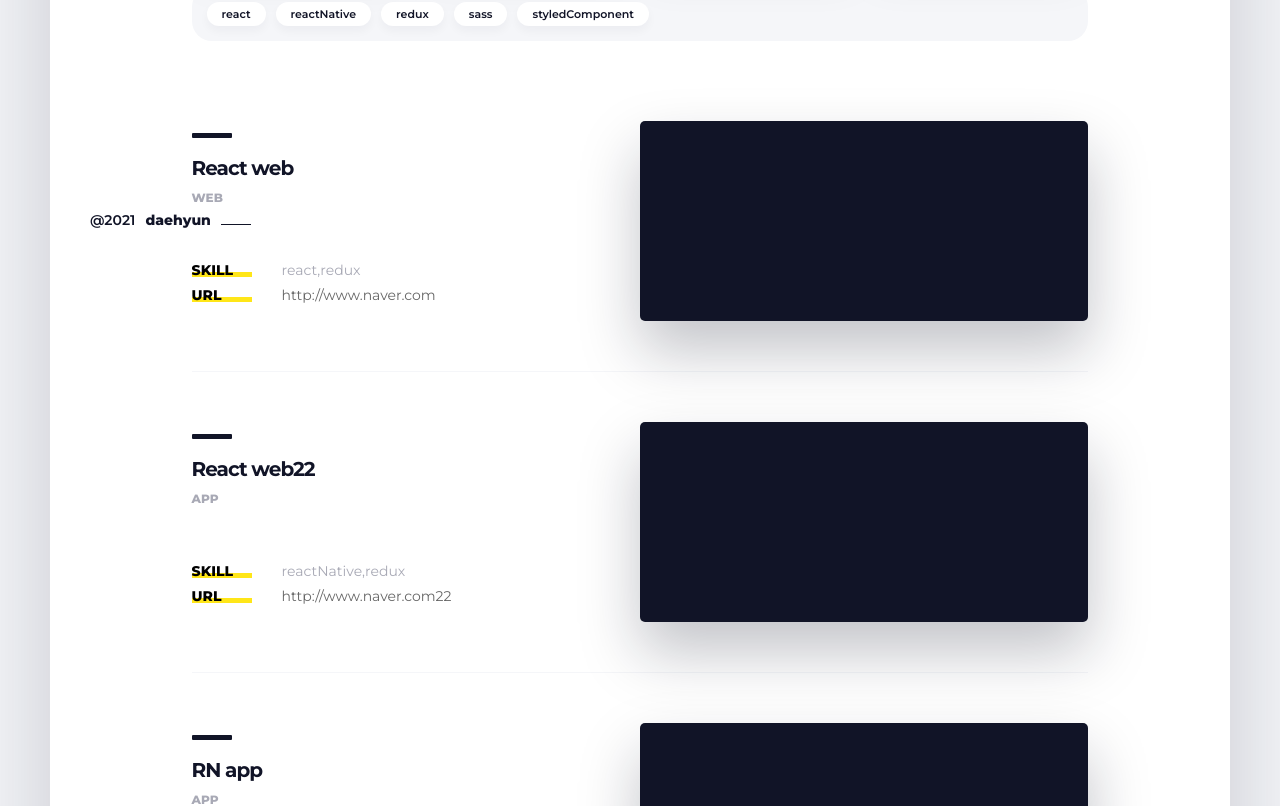
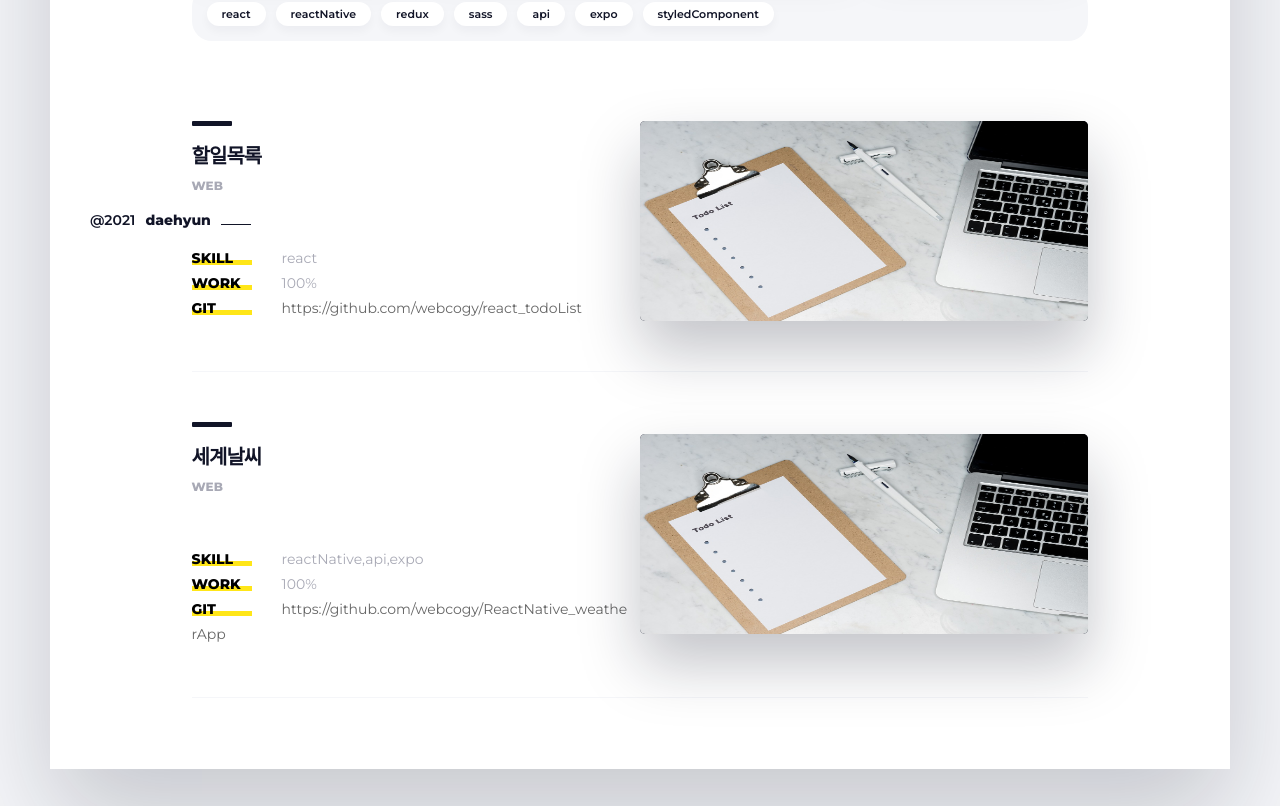
Before and after one commit to webcogy/devPortfolio, a React (Create React App) app: page / in a window 1280 px wide. Shown: the part 480-1286 px from the top of the page. Built offline with nearby package versions, Linux system fonts and the light colour scheme.

Commit message:
add : json

```diff
--- a/src/components/List.js
+++ b/src/components/List.js
@@ -26,14 +26,20 @@ function List({ list }) {
                                             </span>
                                         </li>
                                         <li>
-                                            <strong><mark>URL</mark></strong>
-                                            <span><a href={item.url} target="_blank">{item.url}</a></span>
+                                            <strong><mark>WORK</mark></strong>
+                                            <span>100%</span>
+                                        </li>
+                                        <li>
+                                            <strong><mark>GIT</mark></strong>
+                                            <span><a href={item.git} target="_blank">{item.git}</a></span>
                                         </li>
                                     </ul>
                                 </div>
                                 <div className="cpl_pic">
+                                    <img src={`../frontendPortfolio/images/${item.image}`} className="view_img" />
                                     <div className="cplp_info">
-                                        <a href={item.url} target="_blank"></a>
+                                        <a href={item.viewUrl} target="_blank">
+                                        </a>
                                         <strong>VIEW</strong>
                                     </div>
                                 </div>
--- a/src/json/list.json
+++ b/src/json/list.json
@@ -1,100 +1,20 @@
 [
   {
-    "title": "React web",
-    "name": "image",
-    "url": "http://www.naver.com",
+    "title": "할일목록",
+    "image": "todolist.jpg",
+    "git": "https://github.com/webcogy/react_todoList",
+    "viewUrl": "https://webcogy.github.io/react_todoList/",
+    "work": "100%",
     "kind1": "WEB",
-    "kind2": ["react", "redux"]
+    "kind2": ["react"]
   },
   {
-    "title": "React web22",
-    "name": "image22",
-    "url": "http://www.naver.com22",
-    "kind1": "APP",
-    "kind2": ["reactNative", "redux"]
-  },
-  {
-    "title": "RN app",
-    "name": "image",
-    "url": "http://www.naver.com",
-    "kind1": "APP",
-    "kind2": ["reactNative", "redux"]
-  },
-  {
-    "title": "react web2",
-    "name": "image",
-    "url": "http://www.naver.com",
-    "kind1": "APP",
-    "kind2": ["reactNative", "sass"]
-  },
-  {
-    "title": "React web",
-    "name": "image",
-    "url": "http://www.naver.com",
+    "title": "세계날씨",
+    "image": "todolist.jpg",
+    "git": "https://github.com/webcogy/ReactNative_weatherApp",
+    "viewUrl": "https://webcogy.github.io/react_todoList/",
+    "work": "100%",
     "kind1": "WEB",
-    "kind2": ["react", "redux"]
-  },
-  {
-    "title": "React web22",
-    "name": "image22",
-    "url": "http://www.naver.com22",
-    "kind1": "APP",
-    "kind2": ["reactNative", "redux"]
-  },
-  {
-    "title": "RN app",
-    "name": "image",
-    "url": "http://www.naver.com",
-    "kind1": "APP",
-    "kind2": ["reactNative", "redux"]
-  },
-  {
-    "title": "react web2",
-    "name": "image",
-    "url": "http://www.naver.com",
-    "kind1": "APP",
-    "kind2": ["reactNative", "sass"]
-  },
-  {
-    "title": "React web",
-    "name": "image",
-    "url": "http://www.naver.com",
-    "kind1": "WEB",
-    "kind2": ["react", "redux"]
-  },
-  {
-    "title": "React web22",
-    "name": "image22",
-    "url": "http://www.naver.com22",
-    "kind1": "APP",
-    "kind2": ["reactNative", "redux"]
-  },
-  {
-    "title": "RN app",
-    "name": "image",
-    "url": "http://www.naver.com",
-    "kind1": "APP",
-    "kind2": ["reactNative", "redux"]
-  },
-  {
-    "title": "react web2",
-    "name": "image",
-    "url": "http://www.naver.com",
-    "kind1": "APP",
-    "kind2": ["reactNative", "sass"]
-  },
-  {
-    "title": "react web222222",
-    "name": "image",
-    "url": "http://www.naver.com",
-    "kind1": "APP",
-    "kind2": ["reactNative", "sass"]
-  },
-  {
-    "title": "react web222222222222222",
-    "name": "image",
-    "url": "http://www.naver.com12",
-    "kind1": "APP",
-    "kind2": ["reactNative", "sass"]
+    "kind2": ["reactNative", "api", "expo"]
   }
 ]
--- a/src/redux/states.js
+++ b/src/redux/states.js
@@ -3,7 +3,7 @@ const listState = {
     list_kind1:[],  // LIST ALL, WEB, APP, HYBRID
     list_kind2:[],  // LIST ...ETC skill kinds
     kind1:['ALL', 'WEB', 'APP', 'HYBRID'],
-    kind2:['react', 'reactNative', 'redux', 'sass', 'styledComponent'],
+    kind2:['react', 'reactNative', 'redux', 'sass', 'api', 'expo', 'styledComponent'],
     user_chk_kind2:[],
     inputRef:[],
     listCounting:5, // 몇개까지 보여줄지 셋팅, more버튼 누를때마다 5개씩 추가
--- a/src/scss/style.scss
+++ b/src/scss/style.scss
@@ -286,6 +286,11 @@ h3 {
       transform: scale(1);
     }
 
+    & .view_img {
+      width: 100%;
+      height: 100%;
+    }
+
     & .cplp_info {
       display: inline-block;
       vertical-align: middle;
```
Also changed, not shown: public/images/todolist.jpg (added).
